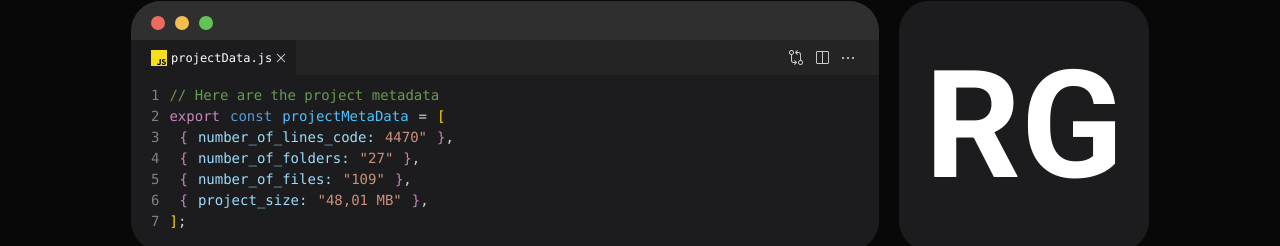
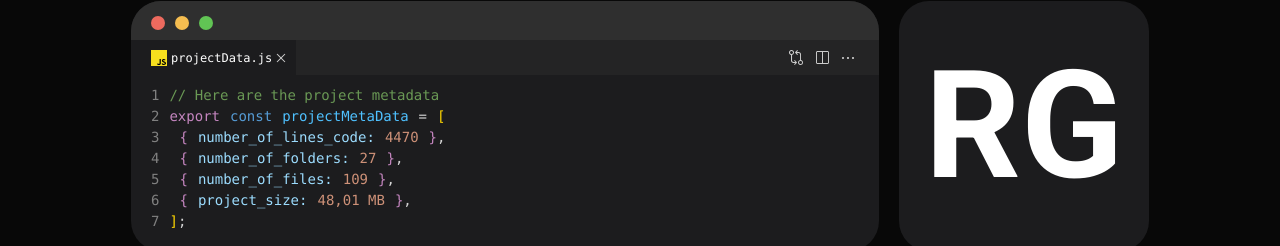
Before and after one commit to RodionGimranov/personal-site, a Vue app: page /#/About in a window 1280 px wide. Shown: the part 573-819 px from the top of the page. Built offline with nearby package versions, Linux system fonts and the light colour scheme.

Commit message:
Refactor project metadata display logic with v-for loop

```diff
--- a/src/components/aboutPageComponents/MetadataComponents/CodeTextContainer.vue
+++ b/src/components/aboutPageComponents/MetadataComponents/CodeTextContainer.vue
@@ -1,7 +1,6 @@
 <template>
     <div class="code_text_container">
-        <p class="code_text comment">// Here are the project metadata</p>
-
+        <p class="code_text comment_line">// Here are the project metadata</p>
         <p class="code_text line_1">
             export
             <span :style="{ color: '#569CD6' }">const</span>
@@ -9,39 +8,13 @@
             <span :style="{ color: '#D4D4D4' }">=</span>
             <span :style="{ color: '#FFD700' }">[</span>
         </p>
-
-        <p class="code_text line_2">
+        <p v-for="(line, index) in codeLines" :key="index" class="code_text code_lines">
             {
-            <span :style="{ color: '#9CDCFE' }">number_of_lines_code:</span>
-            <span :style="{ color: '#CE9178' }">4470"</span>
+            <span :style="{ color: '#9CDCFE' }">{{ line.key }}</span>
+            <span :style="{ color: '#CE9178' }">{{ line.value }}</span>
             <span>}</span>
             <span :style="{ color: '#D4D4D4' }">,</span>
         </p>
-
-        <p class="code_text line_3">
-            {
-            <span :style="{ color: '#9CDCFE' }">number_of_folders:</span>
-            <span :style="{ color: '#CE9178' }">"27"</span>
-            <span clsss="">}</span>
-            <span :style="{ color: '#D4D4D4' }">,</span>
-        </p>
-
-        <p class="code_text line_4">
-            {
-            <span :style="{ color: '#9CDCFE' }">number_of_files:</span>
-            <span :style="{ color: '#CE9178' }">"109"</span>
-            <span clsss="">}</span>
-            <span :style="{ color: '#D4D4D4' }">,</span>
-        </p>
-
-        <p class="code_text line_5">
-            {
-            <span :style="{ color: '#9CDCFE' }">project_size:</span>
-            <span :style="{ color: '#CE9178' }">"48,01 MB"</span>
-            <span clsss="">}</span>
-            <span :style="{ color: '#D4D4D4' }">,</span>
-        </p>
-
         <p class="code_text line_6">
             ]
             <span :style="{ color: '#D4D4D4' }">;</span>
@@ -49,7 +22,14 @@
     </div>
 </template>
 
-<script setup></script>
+<script setup>
+const codeLines = [
+    { key: "number_of_lines_code:", value: "4470" },
+    { key: "number_of_folders:", value: "27" },
+    { key: "number_of_files:", value: "109" },
+    { key: "project_size:", value: "48,01 MB" },
+];
+</script>
 
 <style lang="scss">
 .code_text_container {
@@ -64,7 +44,6 @@
     font-size: 14px;
     font-weight: 400;
     line-height: 21px;
-    word-wrap: break-word;
     color: $primary_white;
 
     display: flex;
@@ -72,7 +51,7 @@
     align-items: flex-start;
 }
 
-.comment {
+.comment_line {
     color: $comment_code;
 }
 
@@ -81,11 +60,7 @@
     gap: 10px;
 }
 
-.line_2,
-.line_3,
-.line_4,
-.line_5 {
-    display: flex;
+.code_lines {
     color: $pink_code_text;
     margin-left: 10px;
 
```
